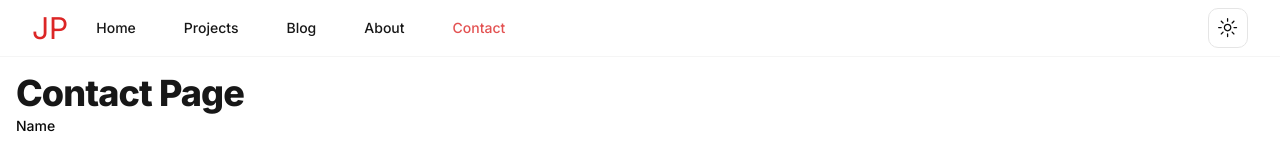
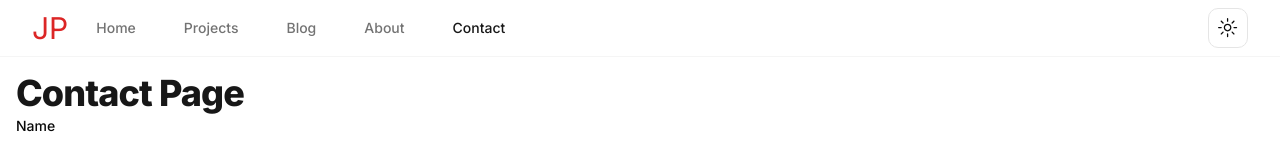
Before and after one commit to JayDevelops/next-jay-portfolio, a Next.js app: page /contact in a window 1280 px wide. Shown: the top 144 px of the page. Built offline with nearby package versions, Linux system fonts and the light colour scheme.

Commit message:
Updated colors in navigation and buttons for accessibility issues

```diff
--- a/app/contact/SubmitContactButton.tsx
+++ b/app/contact/SubmitContactButton.tsx
@@ -3,7 +3,7 @@ import {PaperPlaneIcon, DotsHorizontalIcon} from "@radix-ui/react-icons";
 
 export default function SubmitContactButton({isSending}: {isSending: boolean}) {
     return (
-        <Button type="submit" disabled={isSending}>
+        <Button type="submit" disabled={isSending} className="text-primary-foreground">
             {isSending ? "Sending": "Send"}
             {isSending ? (
                 <DotsHorizontalIcon className="ml-1.5 h-4 w-4" />
--- a/components/Navigation/DesktopLinks.tsx
+++ b/components/Navigation/DesktopLinks.tsx
@@ -20,8 +20,8 @@ export function DesktopLinks() {
                     <Link href={item.path} legacyBehavior passHref>
                         <NavigationMenuLink
                             className={cn({
-                                    'text-primary/80': item.path === currentPath,
-                                    'text-secondary-foreground ': item.path !== currentPath,
+                                    'text-secondary-foreground': item.path === currentPath,
+                                    'text-muted-foreground': item.path !== currentPath,
                                     'transition-colors': true,
                                 },
                                 navigationMenuTriggerStyle()
```
